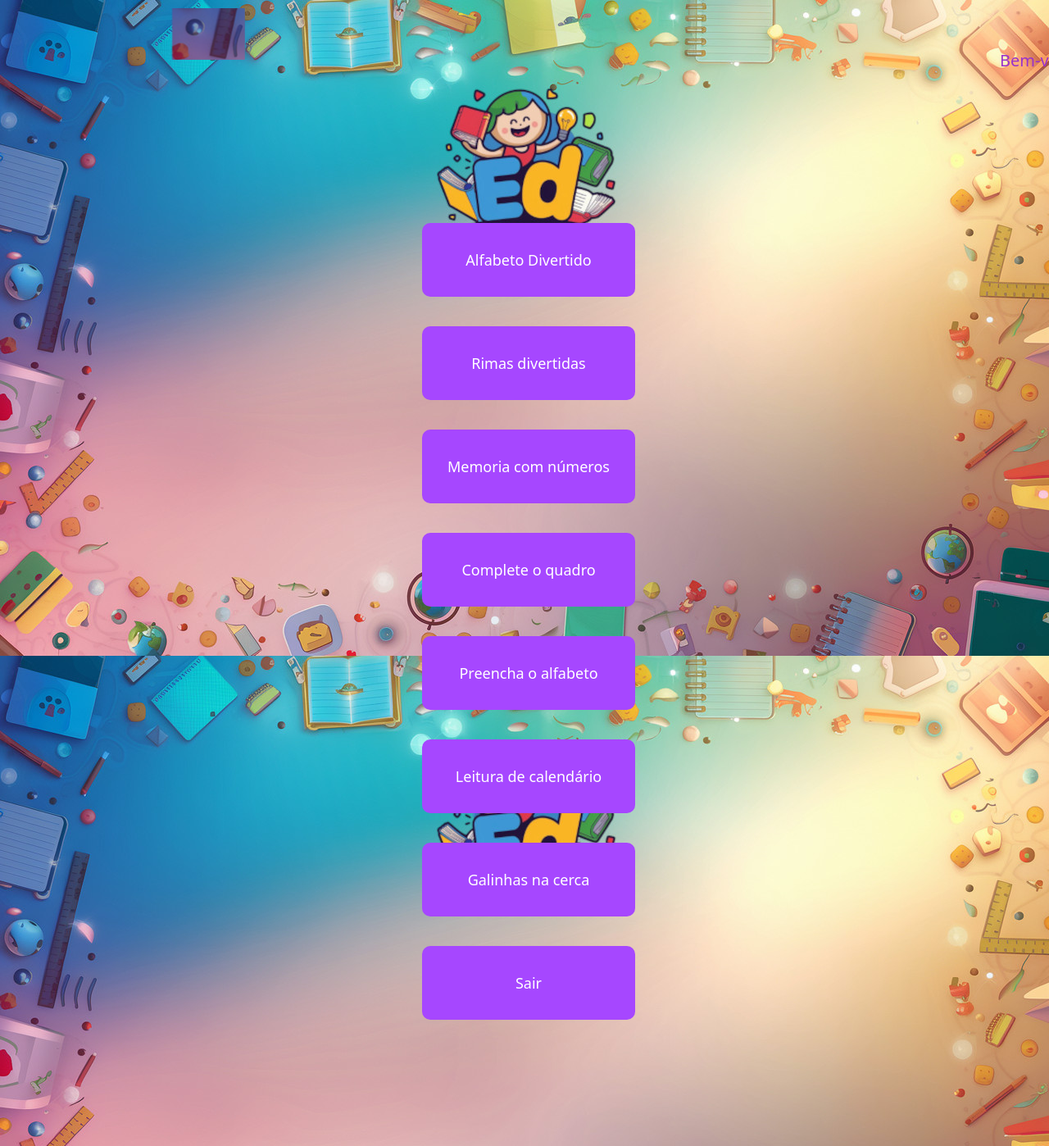
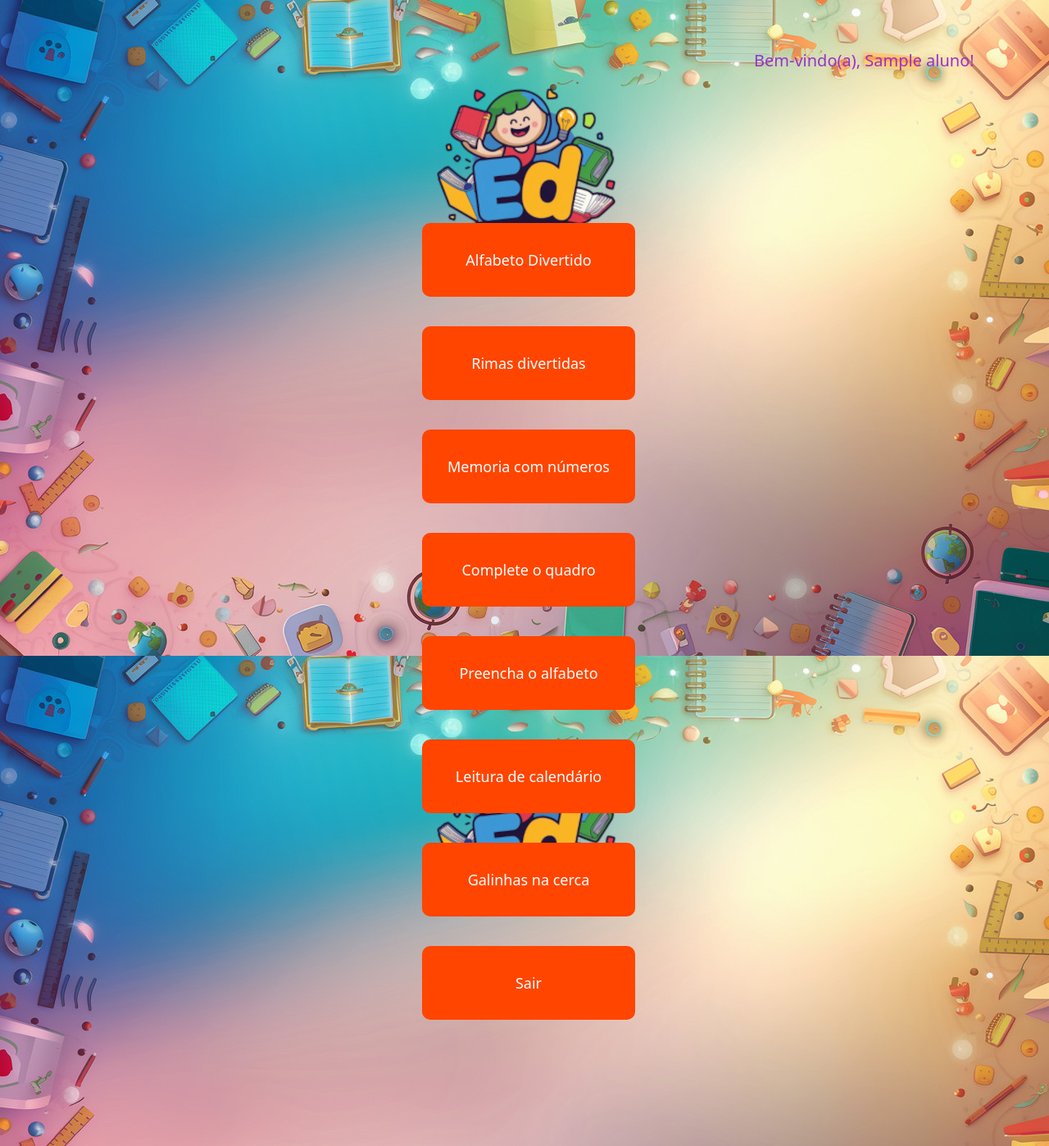
Before and after one commit to jonbrsantos/educacaoComDiversao, a Flask app: template templates/select_game.html in a window 1280 px wide. Shown: the whole page at 82% size. Run offline with Flask 3, Linux system fonts and the light colour scheme; the template is opened without the code that fills it: most values are stand-ins (such as "Sample title", 1, 10 or a date in 2020); some web fonts are replaced.

Commit message:
arrumamos o select css

```diff
--- a/static/css/select.css
+++ b/static/css/select.css
@@ -10,7 +10,7 @@ body {
 }
 
 #header {
-    background: url('../image/select/fundo13.jpg') no-repeat 200px;
+    background: url('../image/select/fundo13.jpg') no-repeat 300px;
     background: size cover;
     padding: 10px;
     position: fixed;
@@ -22,10 +22,11 @@ body {
     color: rgb(0, 0, 0);
     top: 40;
     position: relative;
-    left: 1200;
+    left: 900px;
     font-size: 20px;
     color:	#9932CC;
 }
+
 #content {
     display: flex;
     flex-grow: 5;
@@ -66,7 +67,7 @@ body {
     font-size: 18px;
     border: none;
     border-radius: 10px;
-    background-color: #a647ff;
+    background-color: #FF4500;
     color: white;
     cursor: pointer;
     transition: transform 0.3s ease;
@@ -75,6 +76,7 @@ body {
 
 .menu-button:hover {
     transform: scale(1.1);
+    background-color: #9932CC;
 }
 
 #display-image {
```
